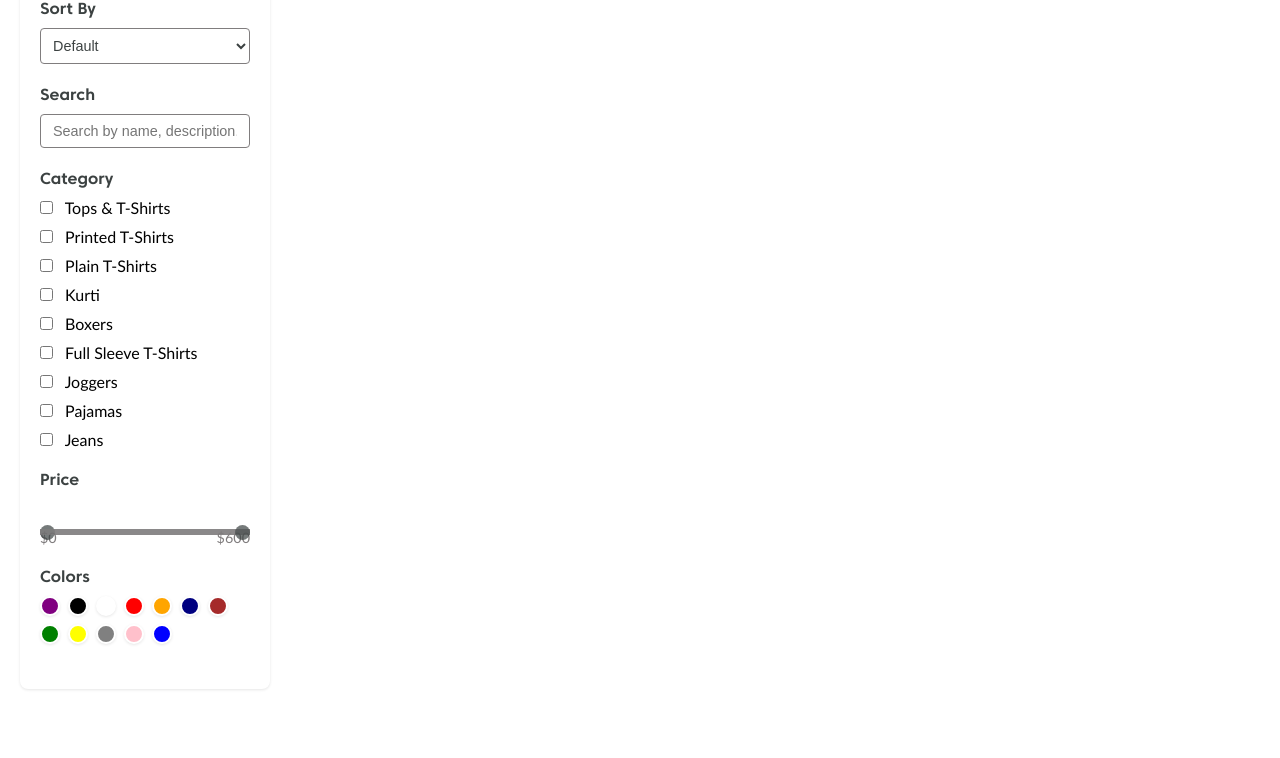
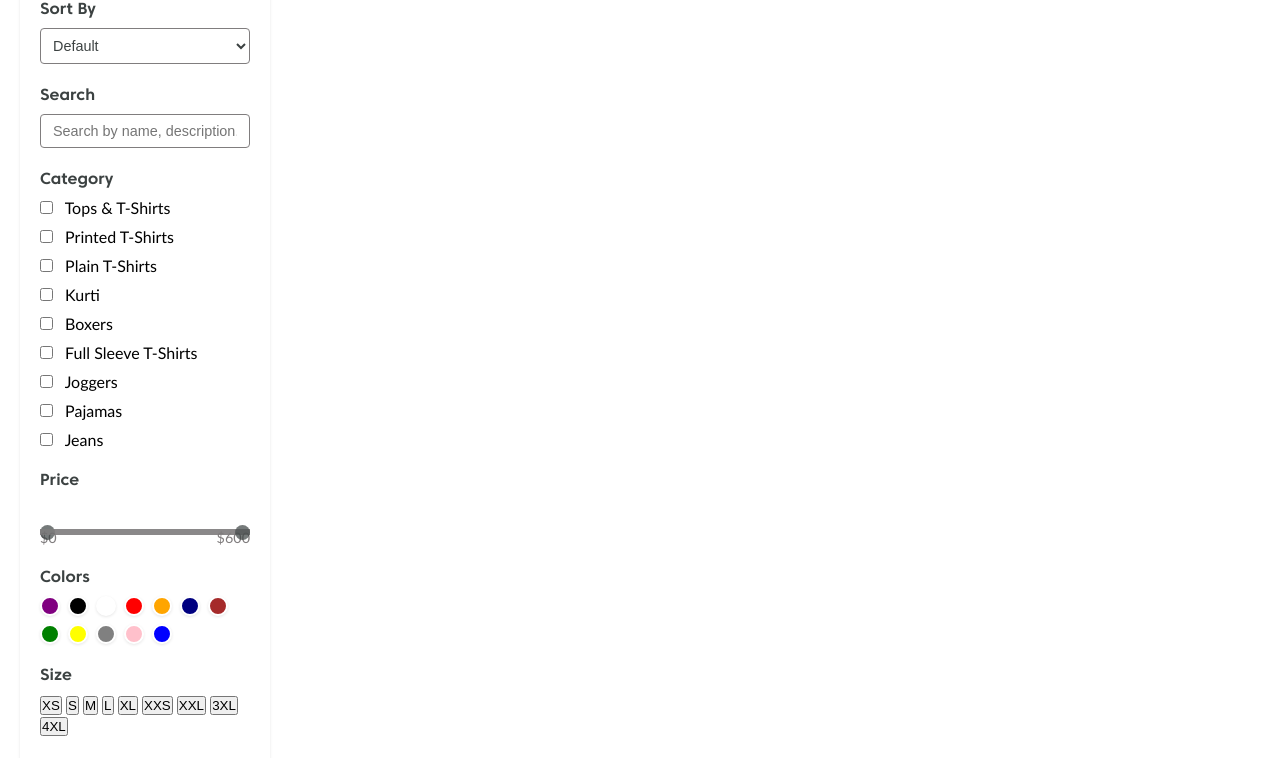
Before and after one commit to AlexBud369/Web_programming_Term_Paper, a website: page pages/catalog.html in a window 1280 px wide. Shown: the part 194-952 px from the top of the page. Drawn offline with Linux system fonts and the light colour scheme.

Commit message:
feat(catalog): add size filter options markup

```diff
--- a/pages/catalog.html
+++ b/pages/catalog.html
@@ -200,6 +200,21 @@
             </div>
         </section>
 
+        <section class="filter-section">
+            <h3 class="filter-title">Size</h3>
+            <div class="size-options" id="size-filter">
+                <button class="size-option" data-size="XS">XS</button>
+                <button class="size-option" data-size="S">S</button>
+                <button class="size-option" data-size="M">M</button>
+                <button class="size-option" data-size="L">L</button>
+                <button class="size-option" data-size="XL">XL</button>
+                <button class="size-option" data-size="XXS">XXS</button>
+                <button class="size-option" data-size="XXL">XXL</button>
+                <button class="size-option" data-size="3XL">3XL</button>
+                <button class="size-option" data-size="4XL">4XL</button>
+            </div>
+        </section>
+
     </aside>
 
     </main>
```
